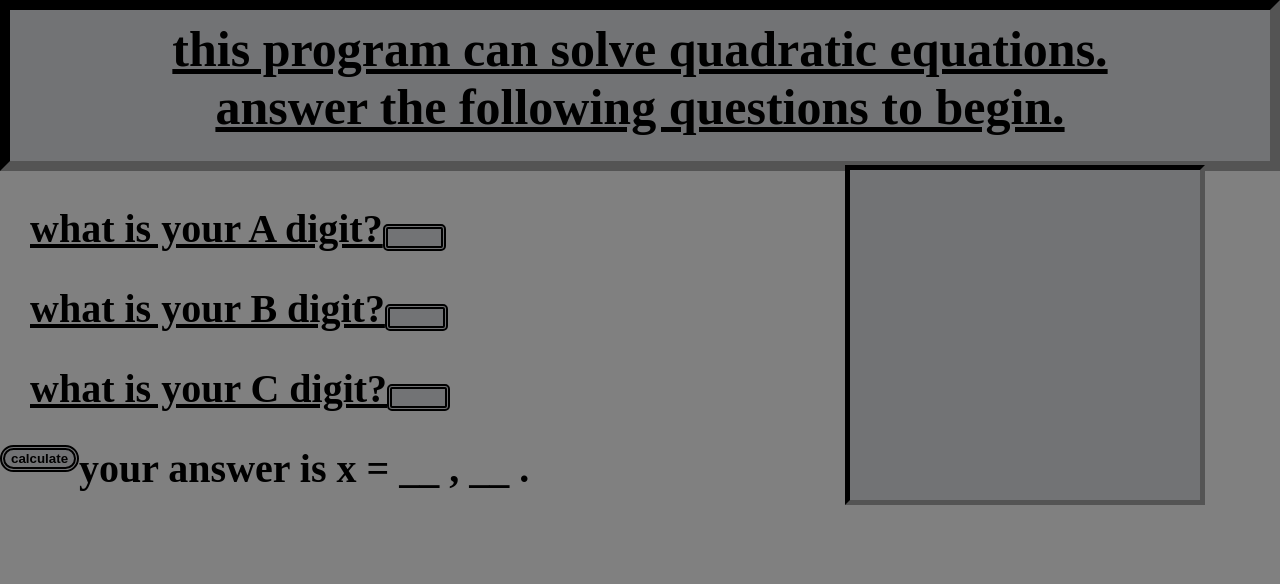
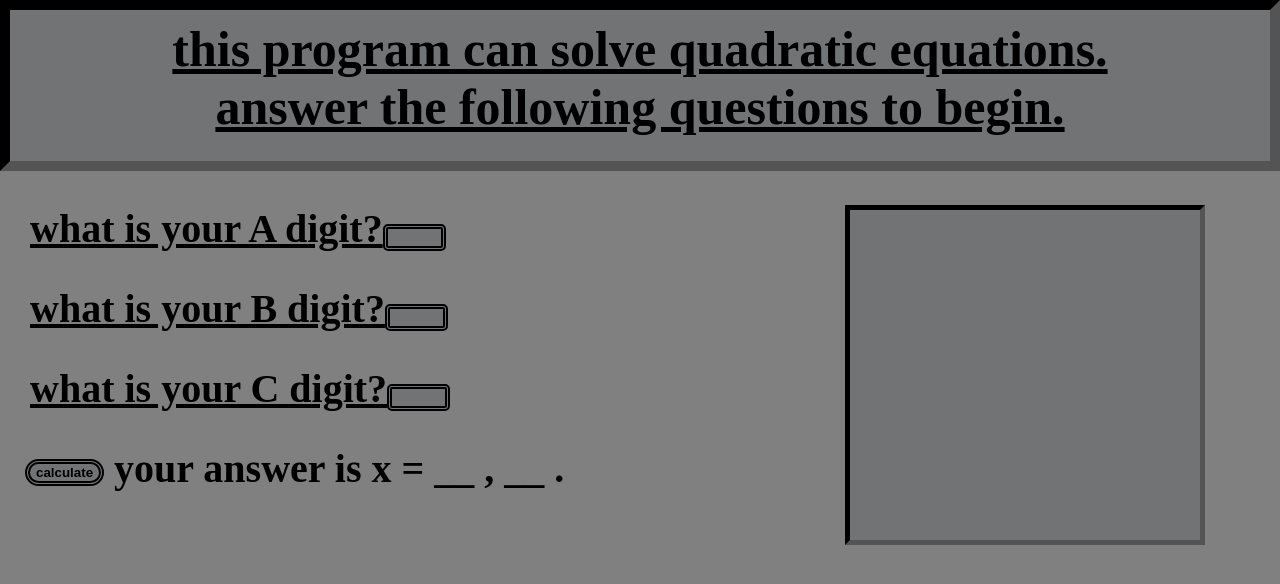
Before and after one commit to periodic2048/quadratic-calculator, a plain HTML site: page index.html in a window 1280 px wide. Drawn offline with Linux system fonts and the light colour scheme.

Commit message:
Update main.css

```diff
--- a/main.css
+++ b/main.css
@@ -41,7 +41,10 @@ button {
     border-radius: 20px;
     border-width: 5px;
     color: black;
-    margin-bottom: 10px;
+    margin-bottom: 25px;
+    margin-right: 10px;
+    margin-left: 25px;
+    margin-top: 14px;
 }
 .no {
     text-decoration: none;
@@ -52,6 +55,6 @@ canvas {
     border-style: inset;
     border-width: 5px;
     margin-right: 75px;
-    margin-top: -280px;
+    margin-top: -240px;
     padding: 30px;
 }
```
